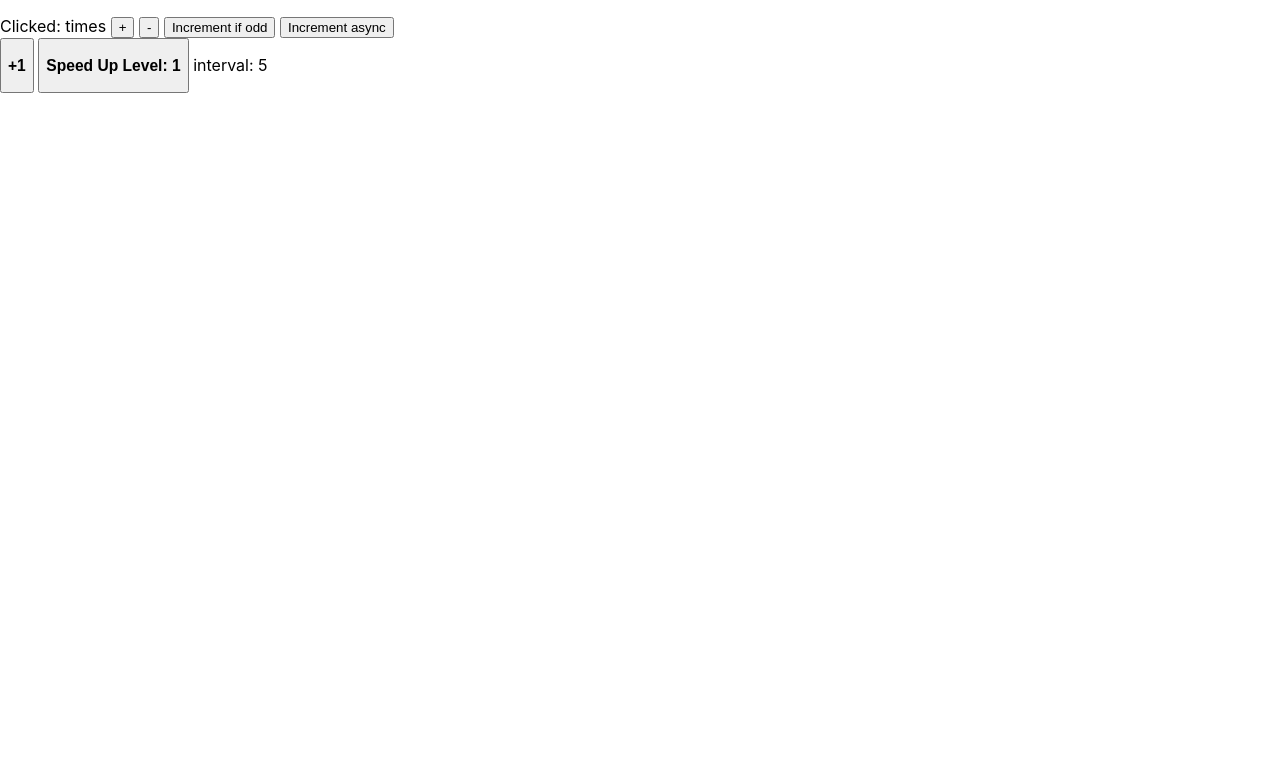
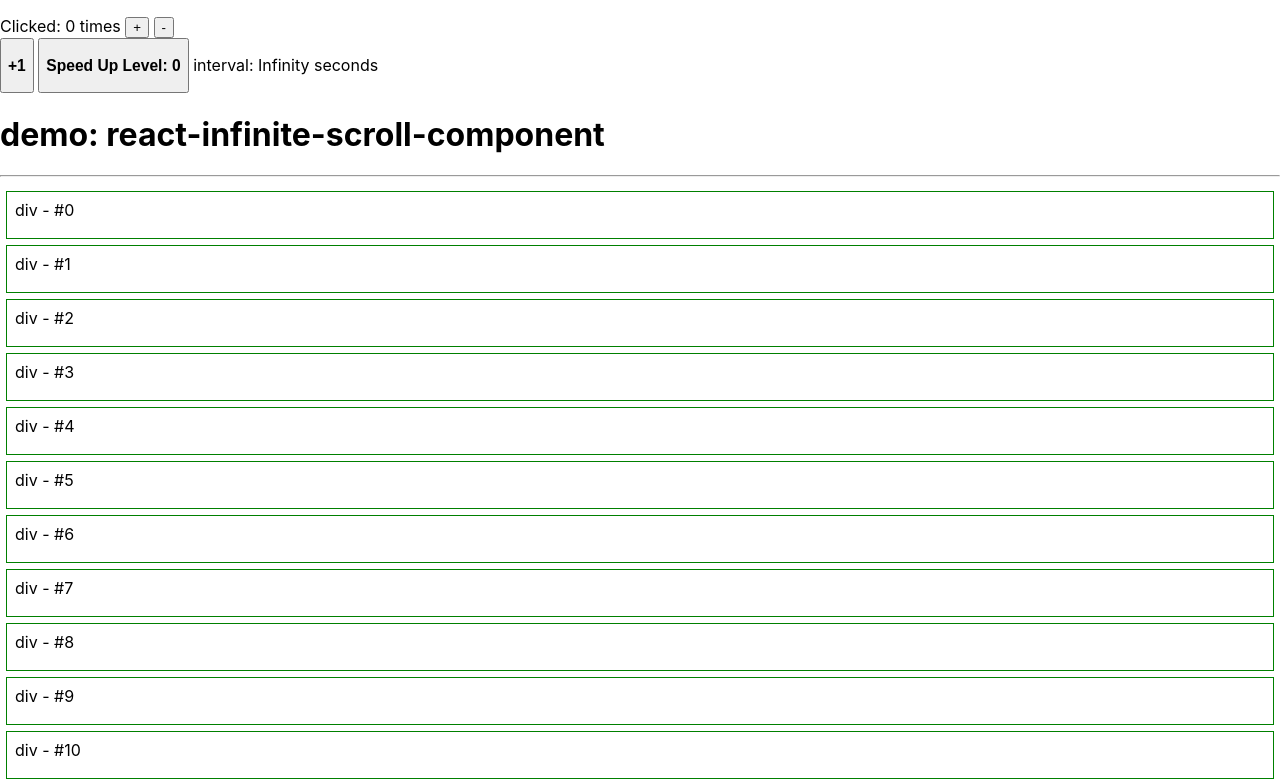
Before and after one commit to bdavs/clicker, a React (Create React App) app: page / in a window 1280 px wide. Shown: the top 784 px of the page. Built offline with nearby package versions, Linux system fonts and the light colour scheme.

Commit message:
start an infinite scroll feature

```diff
--- a/package.json
+++ b/package.json
@@ -8,6 +8,7 @@
     "@testing-library/user-event": "^7.2.1",
     "react": "^16.13.1",
     "react-dom": "^16.13.1",
+    "react-infinite-scroll-component": "^5.0.4",
     "react-redux": "^7.2.0",
     "react-scripts": "3.4.1",
     "redux": "^4.0.5"
--- /dev/null
+++ b/src/Scrolly.js
@@ -0,0 +1,48 @@
+import React from "react";
+import InfiniteScroll from "react-infinite-scroll-component";
+
+const style = {
+  height: 30,
+  border: "1px solid green",
+  margin: 6,
+  padding: 8
+};
+
+class Scrolly extends React.Component {
+  state = {
+    items: Array.from({ length: 20 })
+  };
+
+  fetchMoreData = () => {
+    // a fake async api call like which sends
+    // 20 more records in 1.5 secs
+
+      this.setState({
+        items: this.state.items.concat(Array.from({ length: 20 }))
+      });
+
+  };
+
+  render() {
+    return (
+      <div>
+        <h1>demo: react-infinite-scroll-component</h1>
+        <hr />
+        <InfiniteScroll
+          dataLength={this.state.items.length}
+          next={this.fetchMoreData}
+          hasMore={true}
+          loader={<h4>Loading...</h4>}
+        >
+          {this.state.items.map((i, index) => (
+            <div style={style} key={index}>
+              div - #{index}
+            </div>
+          ))}
+        </InfiniteScroll>
+      </div>
+    );
+  }
+}
+
+export default Scrolly
--- a/src/components/Counter.js
+++ b/src/components/Counter.js
@@ -7,7 +7,6 @@ class Counter extends Component {
     super(props);
     this.incrementAsync = this.incrementAsync.bind(this);
     this.incrementIfOdd = this.incrementIfOdd.bind(this);
-    this.changeDelay = this.changeDelay.bind(this);
   }
 
   incrementIfOdd() {
@@ -20,11 +19,15 @@ class Counter extends Component {
     setTimeout(this.props.onIncrement, 1000)
   }
 
-  changeDelay() {
-    this.props.onInterval()
-    clearInterval(this.timer);
-    this.delay = 5000 / this.props.interval
-    this.timer = setInterval(() => this.props.onIncrement(), this.delay);
+  componentDidUpdate(nextProps) {
+    const { interval } = this.props
+    if (nextProps.interval !== interval) {
+      if (interval) {
+        clearInterval(this.timer);
+        this.delay = 5000 / this.props.interval
+        this.timer = setInterval(() => this.props.onIncrement(), this.delay);
+      }
+    }
   }
 
   // componentDidMount(){
@@ -51,23 +54,23 @@ class Counter extends Component {
           -
         </button>
         {' '}
-        <button onClick={this.incrementIfOdd}>
+        {/* <button onClick={this.incrementIfOdd}>
           Increment if odd
         </button>
         {' '}
         <button onClick={this.incrementAsync}>
           Increment async
-        </button>
+        </button> */}
         <br/>
         <button onClick={onLevel}>
           <h3>+{level}</h3>
         </button>
         {' '}
-        <button onClick={this.changeDelay}>
+        <button onClick={onInterval}>
           <h3>Speed Up Level: {interval}</h3>
         </button>
         {' '}
-        interval: {5.0/interval}
+        interval: {5.0/interval} seconds
       </p>
     )
   }
@@ -88,6 +91,17 @@ function mapStateToProps(state){
   }
 }
 
-export default connect(mapStateToProps)(Counter);
+
+const mapDispatchToProps = dispatch => {
+  return {
+
+onIncrement: () => dispatch({ type: "INCREMENT" }),
+onDecrement: () => dispatch({ type: "DECREMENT" }),
+onLevel: () => dispatch({ type: "LEVELUP" }),
+onInterval: () => dispatch({ type: "INTERVAL" }),
+  }
+}
+
+export default connect(mapStateToProps, mapDispatchToProps)(Counter);
 
 // export default Counter
--- a/src/index.js
+++ b/src/index.js
@@ -10,6 +10,7 @@ import * as serviceWorker from "./serviceWorker";
 import Counter from "./components/Counter";
 import counter from "./reducers";
 import { Provider } from "react-redux";
+import Scrolly from "./Scrolly";
 
 const store = createStore(counter);
 
@@ -17,13 +18,8 @@ const render = () =>
   ReactDOM.render(
 
     <Provider store={store}>
-      <Counter
-        // value={store.getState().value}
-        onIncrement={() => store.dispatch({ type: "INCREMENT" })}
-        onDecrement={() => store.dispatch({ type: "DECREMENT" })}
-        onLevel={() => store.dispatch({ type: "LEVELUP" })}
-        onInterval={() => store.dispatch({ type: "INTERVAL" })}
-      />
+      <Counter/>
+      <Scrolly/>
     </Provider>,
     document.getElementById("root")
   );
--- a/src/reducers/index.js
+++ b/src/reducers/index.js
@@ -1,4 +1,5 @@
-export default (state = {value:0n, level:1, interval:1}, action) => {
+
+export default (state = {value:0, level:1, interval:0}, action) => {
   switch (action.type) {
     case 'INCREMENT':
       return {
@@ -18,7 +19,7 @@ export default (state = {value:0n, level:1, interval:1}, action) => {
     case 'INTERVAL':
       return {
         ...state,
-        interval: state.interval +1
+        interval: state.interval + 1
       }
     default:
       return state
```
Also changed, not shown: 1 other file (tests, documents, lock files or other folders).
